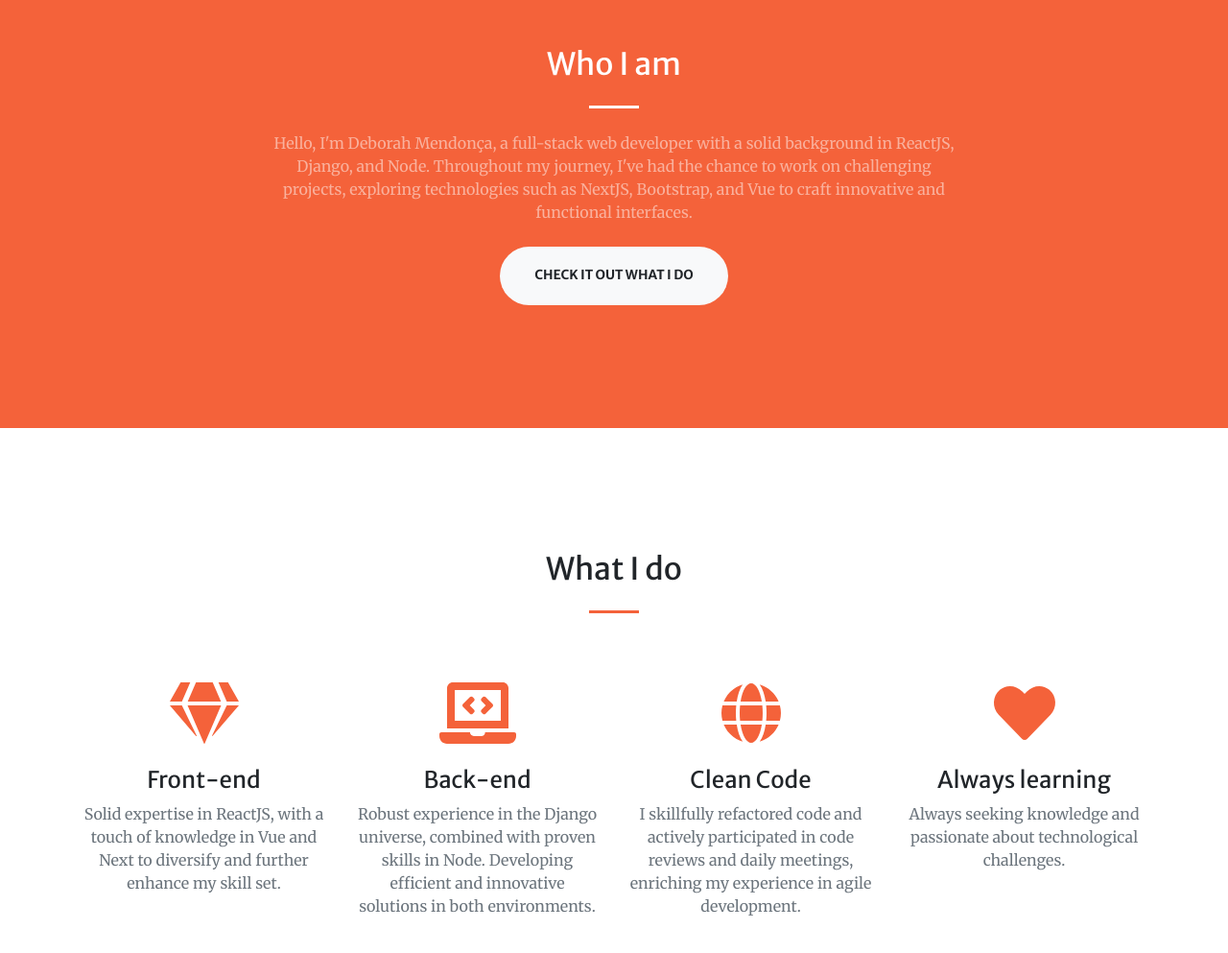
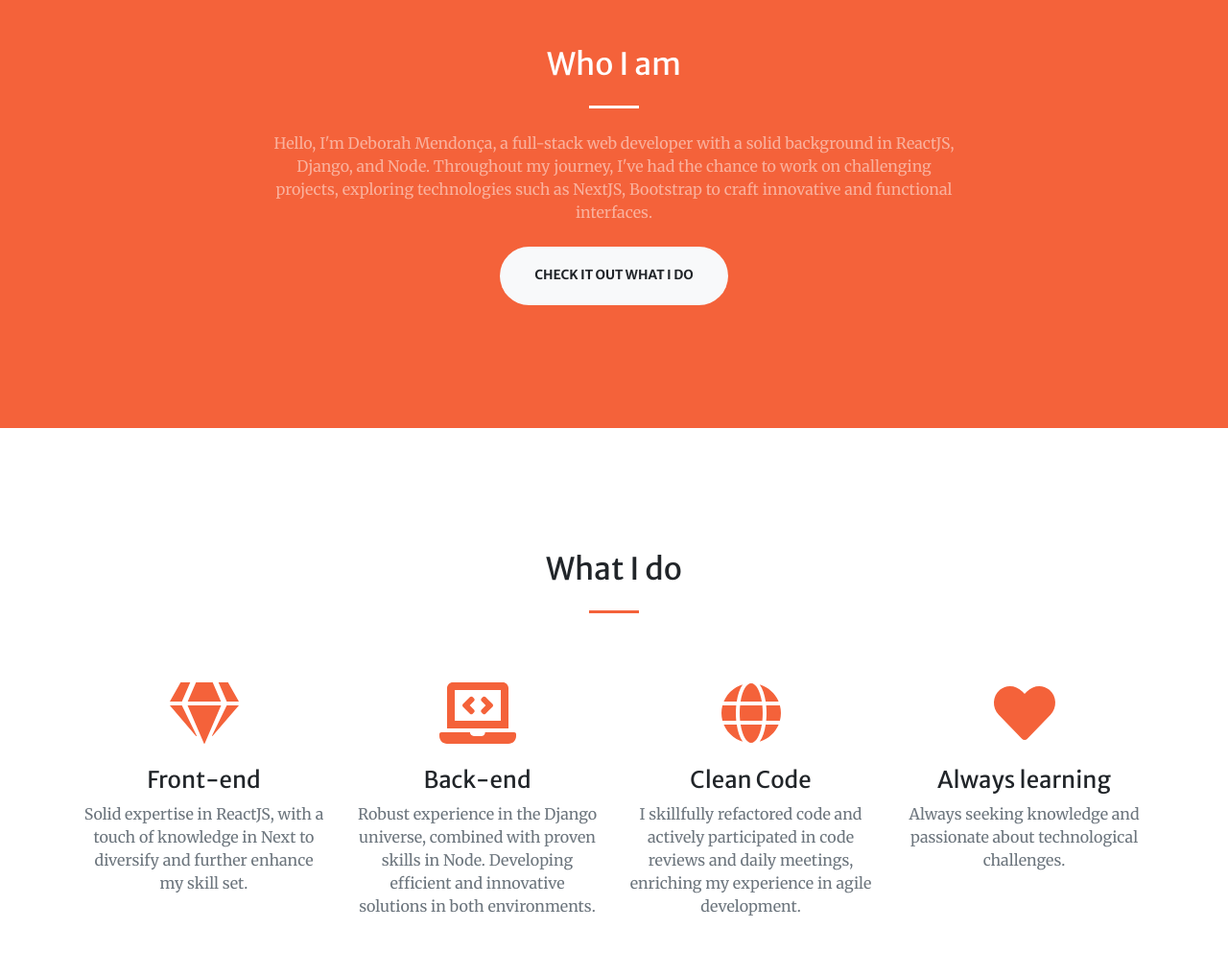
Before and after one commit to DeborahAlmeida/website, a plain HTML site: page index.html in a window 1280 px wide. Shown: the part 880-1873 px from the top of the page at 96% size. Drawn offline with nearby package versions, Linux system fonts and the light colour scheme.

Commit message:
updating

```diff
--- a/index.html
+++ b/index.html
@@ -47,7 +47,7 @@
                     <div class="col-lg-8 text-center">
                         <h2 class="text-white mt-0">Who I am</h2>
                         <hr class="divider light my-4" />
-                        <p class="text-white-50 mb-4">Hello, I'm Deborah Mendonça, a full-stack web developer with a solid background in ReactJS, Django, and Node. Throughout my journey, I've had the chance to work on challenging projects, exploring technologies such as NextJS, Bootstrap, and Vue to craft innovative and functional interfaces.</p>
+                        <p class="text-white-50 mb-4">Hello, I'm Deborah Mendonça, a full-stack web developer with a solid background in ReactJS, Django, and Node. Throughout my journey, I've had the chance to work on challenging projects, exploring technologies such as NextJS, Bootstrap to craft innovative and functional interfaces.</p>
                         <a class="btn btn-light btn-xl js-scroll-trigger" href="#services">Check it out what I do</a>
                     </div>
                 </div>
@@ -62,7 +62,7 @@
                         <div class="mt-5">
                             <i class="fas fa-4x fa-gem text-primary mb-4"></i>
                             <h3 class="h4 mb-2">Front-end</h3>
-                            <p class="text-muted mb-0">Solid expertise in ReactJS, with a touch of knowledge in Vue and Next to diversify and further enhance my skill set.</p>
+                            <p class="text-muted mb-0">Solid expertise in ReactJS, with a touch of knowledge in Next to diversify and further enhance my skill set.</p>
                         </div>
                     </div>
                     <div class="col-lg-3 col-md-6 text-center">
```
